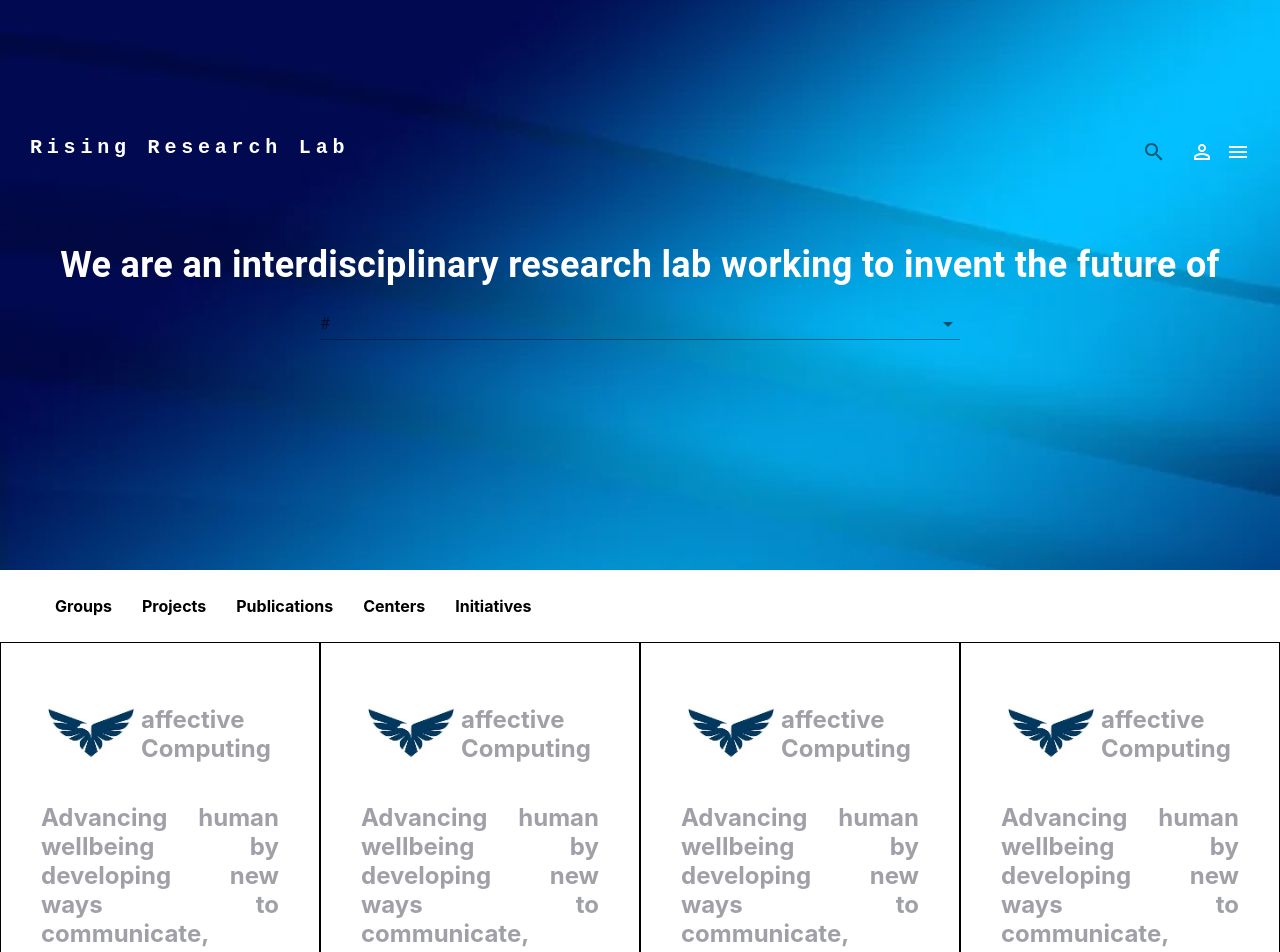
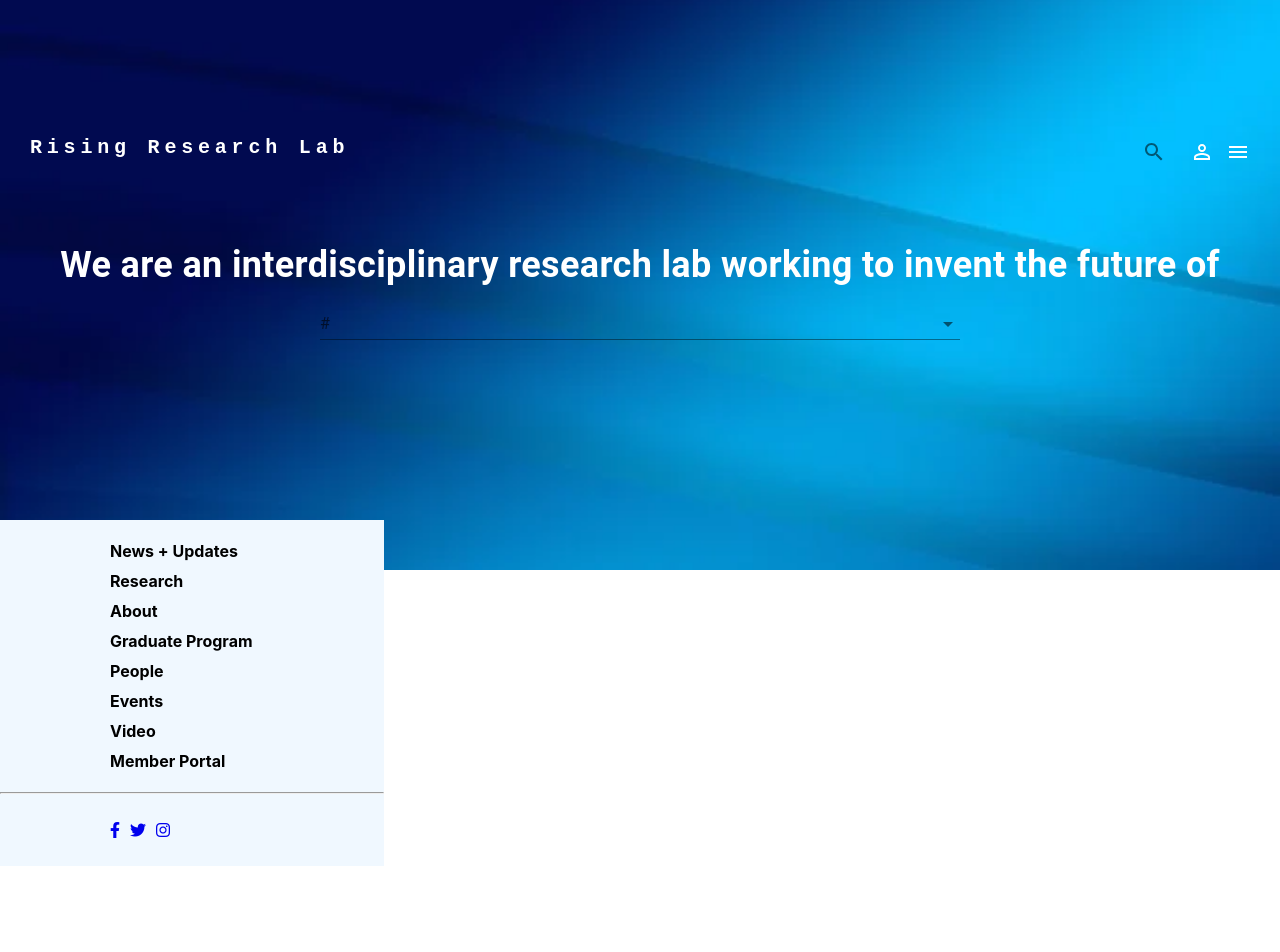
Before and after one commit to pustian-rafiq/rising-research-lab, a React (Create React App) app: page / in a window 1280 px wide. Shown: the top 952 px of the page. After the commit the page ends 866 px from the top, so only its background shows below. Built offline with nearby package versions, Linux system fonts and the light colour scheme.

Commit message:
add left sidebar

```diff
--- a/src/assets/css/body.css
+++ b/src/assets/css/body.css
@@ -6,6 +6,7 @@
     padding: 40px;
     color: #A0A0A9;
    flex-wrap: wrap;
+   cursor: pointer;
 }
 .singleCard .topSection{
     display: flex;
--- /dev/null
+++ b/src/assets/css/leftSidebar.css
@@ -0,0 +1,35 @@
+.leftContainer{
+    position: absolute;
+    margin-top: -50px;
+    min-width: 30%;
+    z-index: 999;
+    background-color: aliceblue;
+}
+.leftContainer .items{
+    margin-left: 70px;
+}
+.leftContainer .items ul li{
+     list-style: none;
+     padding: 5px 0px;
+}
+.leftContainer .items ul li a{
+    text-decoration: none;
+    color: #000;
+    font-size: 16px;
+    font-weight: bold;
+}
+
+/* Icons style */
+.leftContainer .icons ul{
+    display: flex;
+
+    margin-left: 70px;
+}
+.leftContainer .icons ul li{
+    list-style: none;
+    padding: 10px 10px 10px 0px;
+    margin-left: 0px;
+}
+.leftContainer .icons ul a{
+    text-decoration: none;
+}
--- a/src/assets/css/style.css
+++ b/src/assets/css/style.css
@@ -1,4 +1,5 @@
 
 @import 'header.css';
+@import 'leftSidebar.css';
 @import 'body.css';
 @import 'footer.css';
--- a/src/components/home/Body.js
+++ b/src/components/home/Body.js
@@ -265,11 +265,7 @@ const Body = () => {
                         </div>
                     </div>
                 </Grid>
-
             </Grid>
-
-
-
         </div>
     )
 }
--- /dev/null
+++ b/src/components/sidebar/LeftSidebar.js
@@ -0,0 +1,32 @@
+import React from 'react'
+
+const LeftSidebar = () => {
+  return (
+    <div className='leftContainer'>
+        <div className='items'>
+            <ul>
+                <li><a href='#'>News + Updates</a></li>
+                <li><a href='#'>Research</a></li>
+                <li><a href='#'>About</a></li>
+                <li><a href='#'>Graduate Program</a></li>
+                <li><a href='#'>People</a></li>
+                <li><a href='#'>Events</a></li>
+                <li><a href='#'>Video</a></li>
+                <li><a href='#'>Member Portal</a></li>
+            </ul>
+        </div>
+        <hr></hr>
+        <div className='icons'>
+            <ul>
+                <li><a href='#'><i class="fa-brands fa-facebook-f"></i></a></li>
+                <li><a href='#'><i class="fa-brands fa-twitter"></i></a></li>
+                <li><a href='#'><i class="fa-brands fa-instagram"></i></a></li>
+
+            </ul>
+        </div>
+
+    </div>
+  )
+}
+
+export default LeftSidebar
--- a/src/pages/HomePage.js
+++ b/src/pages/HomePage.js
@@ -4,6 +4,7 @@ import Footer from '../components/home/Footer'
 import NavMenu from '../components/home/NavMenu'
 import NavMenuMobile from '../components/home/NavMenuMobile'
 import TopBanner from '../components/home/TopBanner'
+import LeftSidebar from '../components/sidebar/LeftSidebar'
 
 
 const HomePage = () => {
@@ -30,14 +31,16 @@ const HomePage = () => {
   return (
     <>
 
-      <TopBanner />
+      {/* <TopBanner />
       {
         screenSize.dynamicWidth < 520 ? <NavMenuMobile/> :  <NavMenu />
       }
      <Body/>
       <Footer/>
       <li>Width: <strong>{screenSize.dynamicWidth}</strong></li>
-        <li>Height: <strong>{screenSize.dynamicHeight}</strong></li>
+        <li>Height: <strong>{screenSize.dynamicHeight}</strong></li> */}
+        <TopBanner/>
+        <LeftSidebar/>
     </>
 
   )
```
